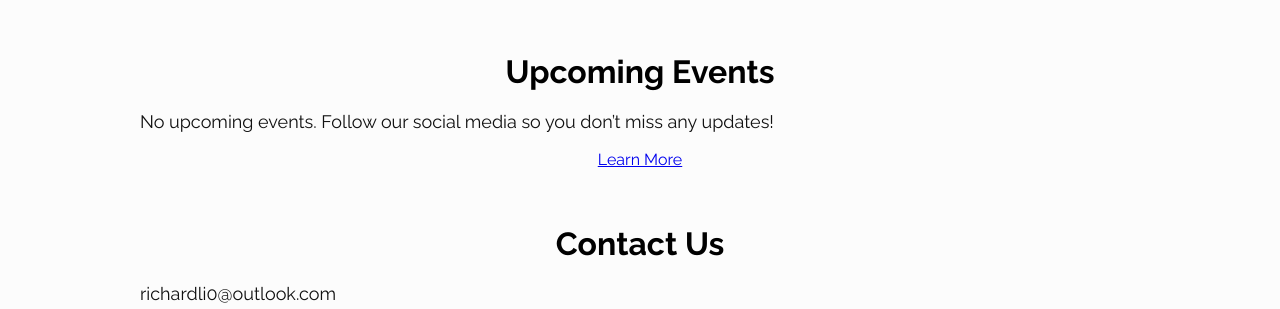
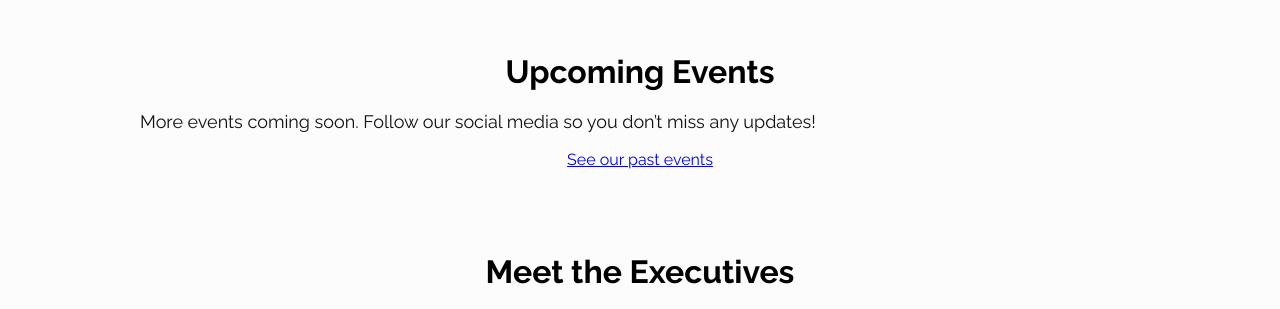
Before and after one commit to RichardLi-1/Glimmers-of-Hope, a plain HTML site: page index.html in a window 1280 px wide. Shown: the part 909-1218 px from the top of the page. Drawn offline with nearby package versions, Linux system fonts and the light colour scheme.

Commit message:
Update index.html

```diff
--- a/index.html
+++ b/index.html
@@ -53,8 +53,8 @@
         <!------upcoming events------>
         <div id="events">
             <h1 class="common-font headers">Upcoming Events</h1>
-            <p class="page-text" style="font-size:18px">No upcoming events. Follow our social media so you don’t miss any updates!</p>
-           <p class="page-text"style="text-align:center; text-decoration:none;"><a href="events.html">Learn More</a></p>
+            <p class="page-text" style="font-size:18px">More events coming soon. Follow our social media so you don’t miss any updates!</p>
+           <p class="page-text"style="text-align:center; text-decoration:none;"><a href="events.html">See our past events</a></p>
         </div>
 
         <!---<section id="profile-container" style="margin-top:0px;">
@@ -69,7 +69,7 @@
         </section>
                             --->
 
-        <!-----meet the team-----
+        <!-----meet the team----->
         <div id="team">
             <title>Meet the Team</title>
             <br>
@@ -108,6 +108,7 @@
     <img src="michelle-new.png">
     <img src="richard-new.png">
     <img src="360kids.png">
+    <img src="mvmf-darkened.jpeg">
 </div>
 
 
```
